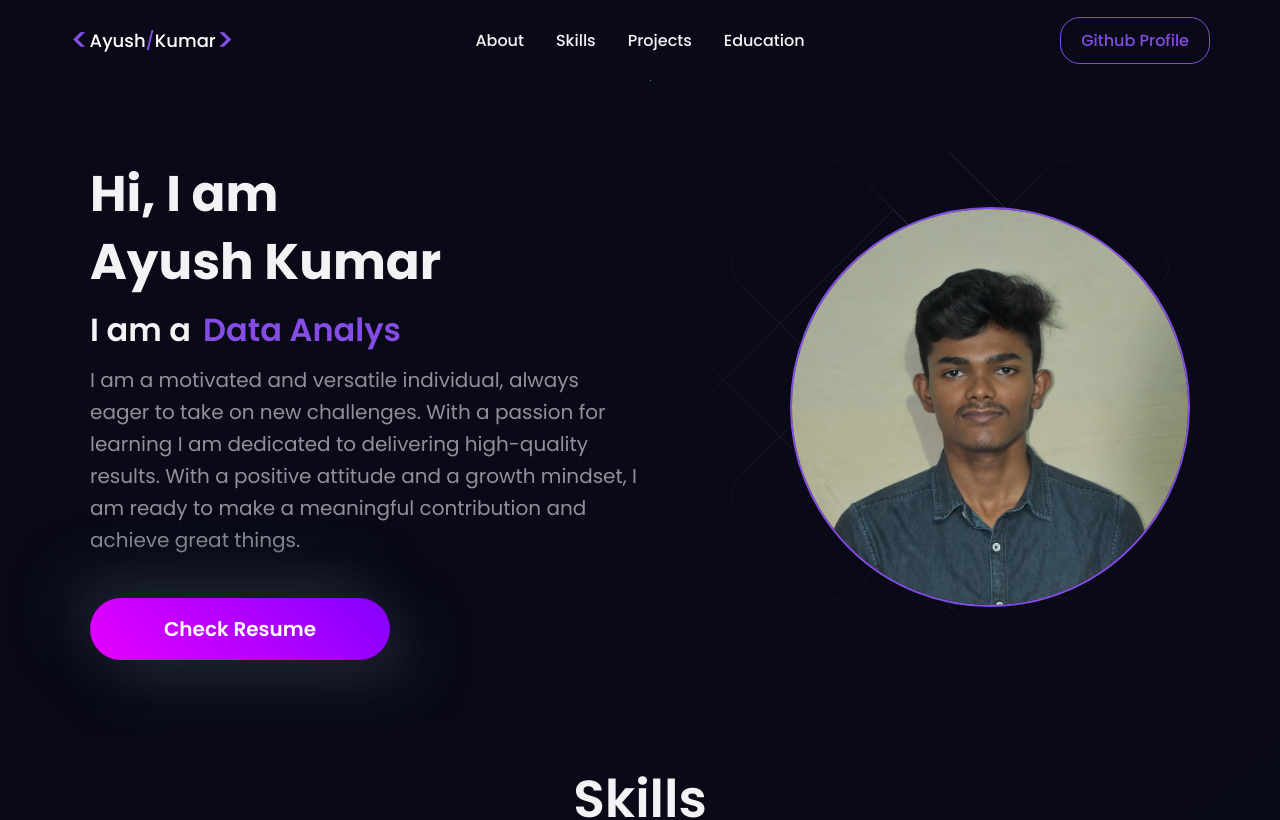
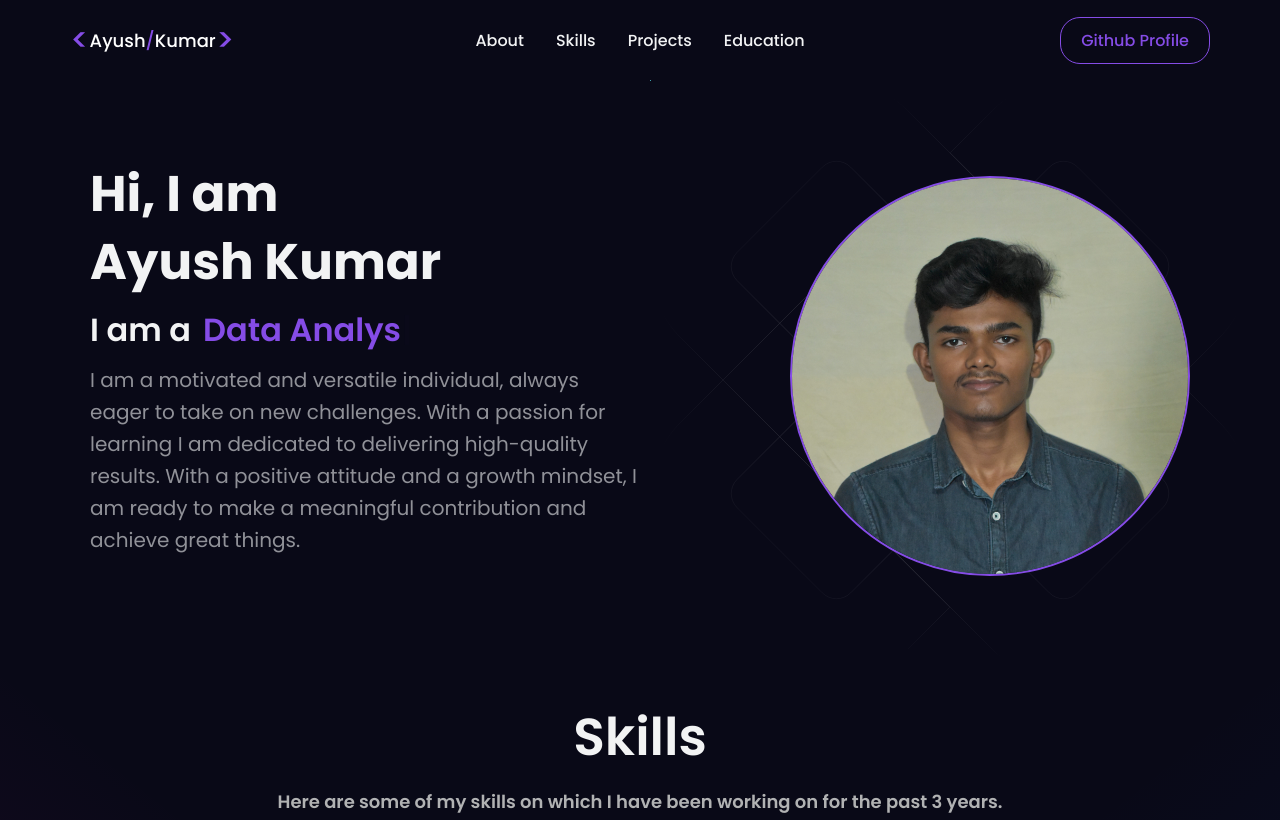
Before and after one commit to ayush8587/ayush.github.io, a React (Create React App) app: page / in a window 1280 px wide. Shown: the top 820 px of the page. Built offline with nearby package versions, Linux system fonts and the light colour scheme.

Commit message:
Update Hero.jsx

```diff
--- a/src/components/sections/Hero.jsx
+++ b/src/components/sections/Hero.jsx
@@ -249,9 +249,9 @@ const Hero = () => {
                 <SubTitle>{Bio.description}</SubTitle>
               </motion.div>
 
-              <ResumeButton href={Bio.resume} target="_blank">
+{/*               <ResumeButton href={Bio.resume} target="_blank">
                 Check Resume
-              </ResumeButton>
+              </ResumeButton> */}
             </HeroLeftContainer>
             <HeroRightContainer>
               <motion.div {...headContentAnimation}>
```
